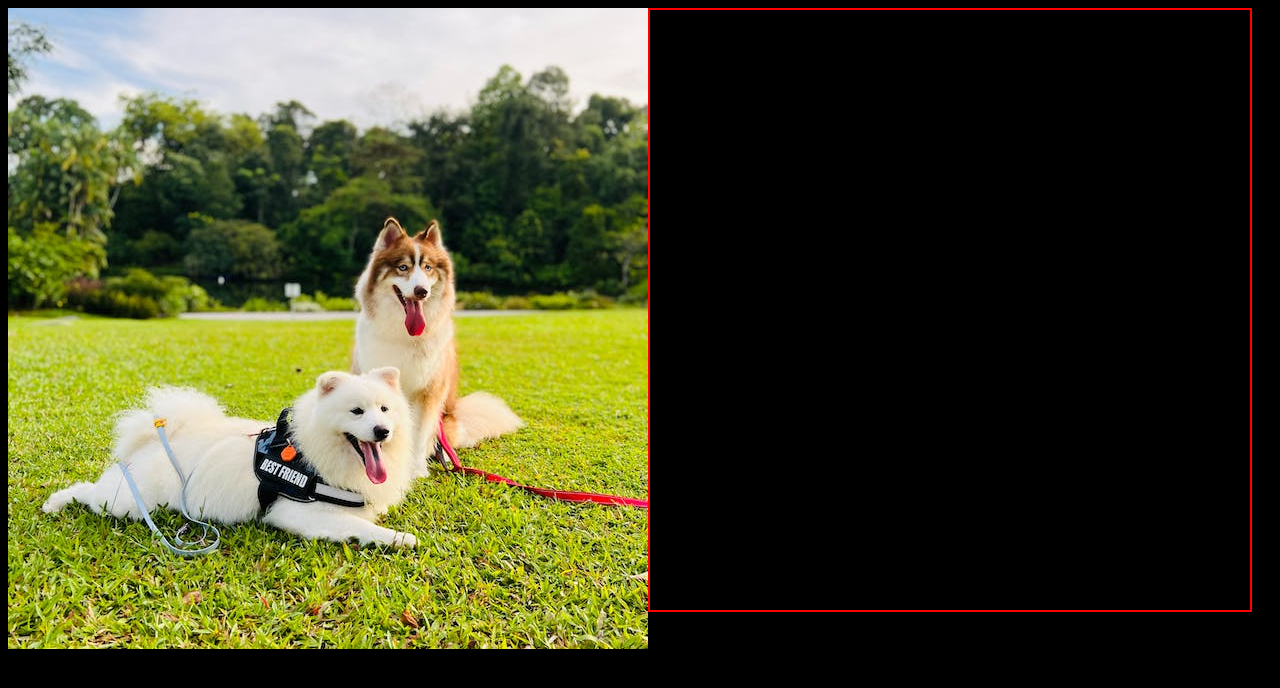
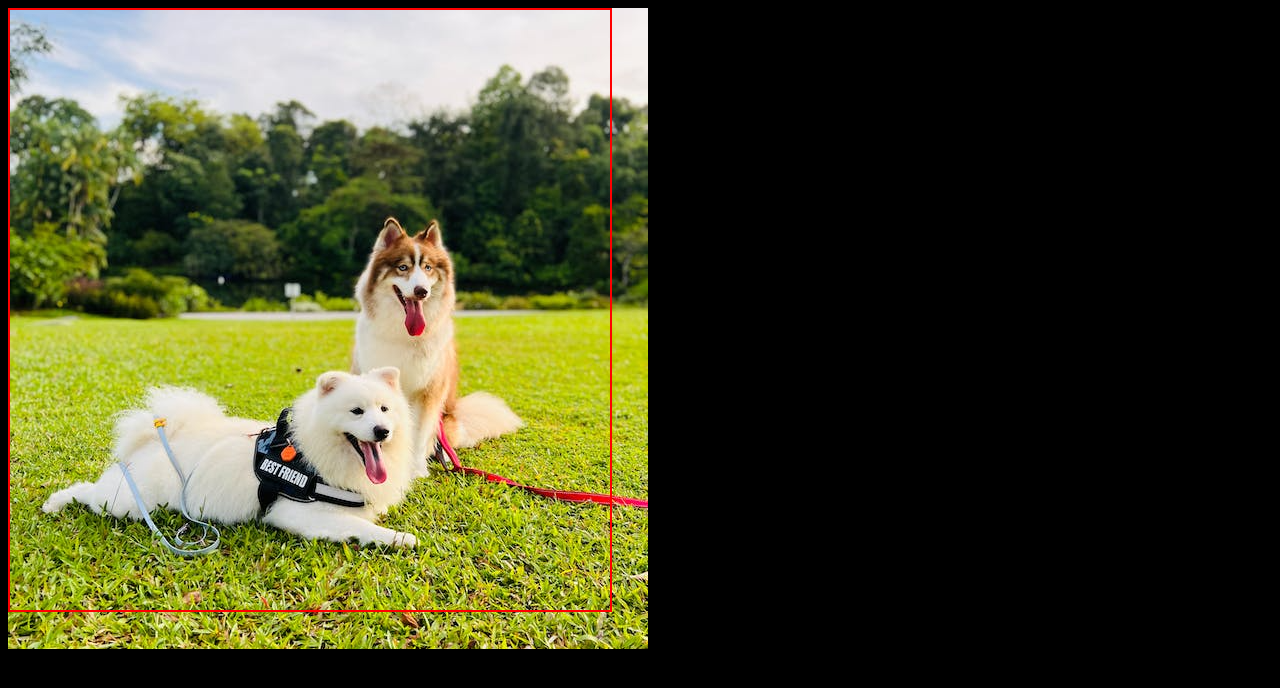
Before and after one commit to BanashreeAribenchi/Sliding-Block-Puzzle, a plain HTML site: page index.html in a window 1280 px wide. Drawn offline with Linux system fonts and the light colour scheme.

Commit message:
full code but not working

```diff
--- a/index.html
+++ b/index.html
@@ -6,8 +6,8 @@
     <title>Slider Puzzle</title>
   </head>
   <body style="background-color: black">
+    <canvas id="canvas"></canvas>
     <img src="./dogs.png" />
-    <canvas id="canvas"></canvas>
     <script src="./script.js"></script>
   </body>
 </html>
--- a/script.js
+++ b/script.js
@@ -27,13 +27,14 @@ window.onload = function () {
     console.log("Image loaded successfully");
     cutImageIntoPieces.call(img); // Use call to set 'this' explicitly
     canvas.addEventListener("click", move); // Add click event listener
-    // shuffle();
+    shuffle();
   };
+
   function cutImageIntoPieces() {
     console.log("cutImageIntoPieces function is called", this);
 
     // Create Base for Canvas properties
-    board = new Board(this.naturalWidth, this.naturalHeight, 2);
+    board = new Board(this.naturalWidth, this.naturalHeight, 3);
 
     canvas.width = board.width;
     canvas.height = board.height;
@@ -219,18 +220,12 @@ window.onload = function () {
         0,
         this.width,
         this.height,
-        tileX * board.tileWidth,
-        tileY * board.tileHeight,
+        x * board.tileWidth,
+        y * board.tileHeight,
         board.tileWidth,
         board.tileHeight
       );
     };
     imgObj.src = imgURL;
   }
-
-  function getRowColFromIndex(i) {
-    let row = i % board.rowCols;
-    let col = Math.floor(i / board.rowCols);
-    return { x: row, y: col };
-  }
 };
```
